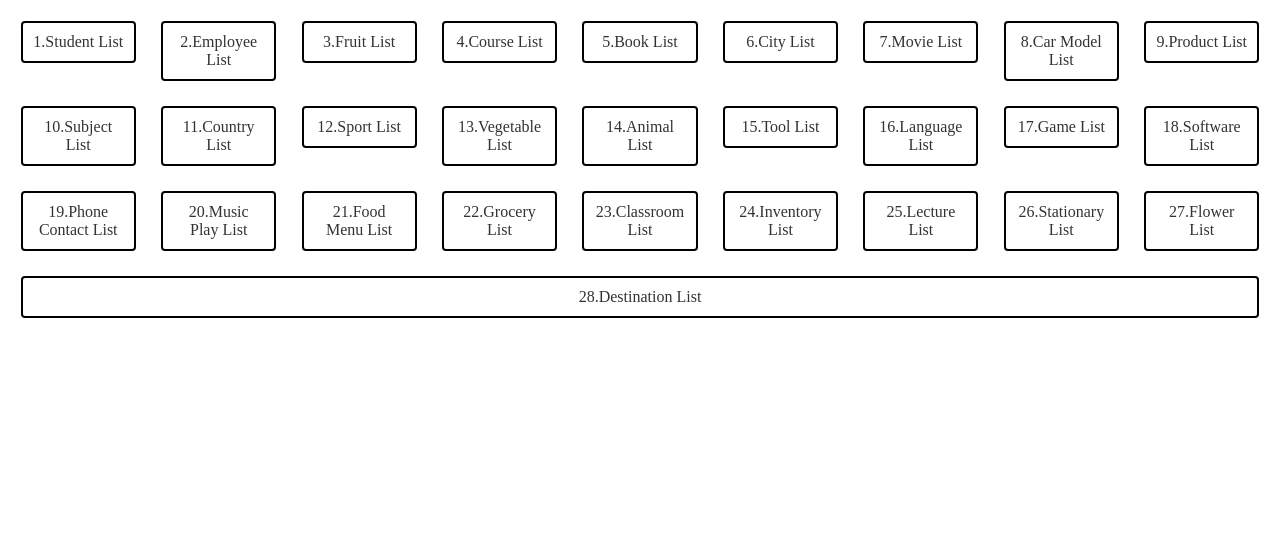
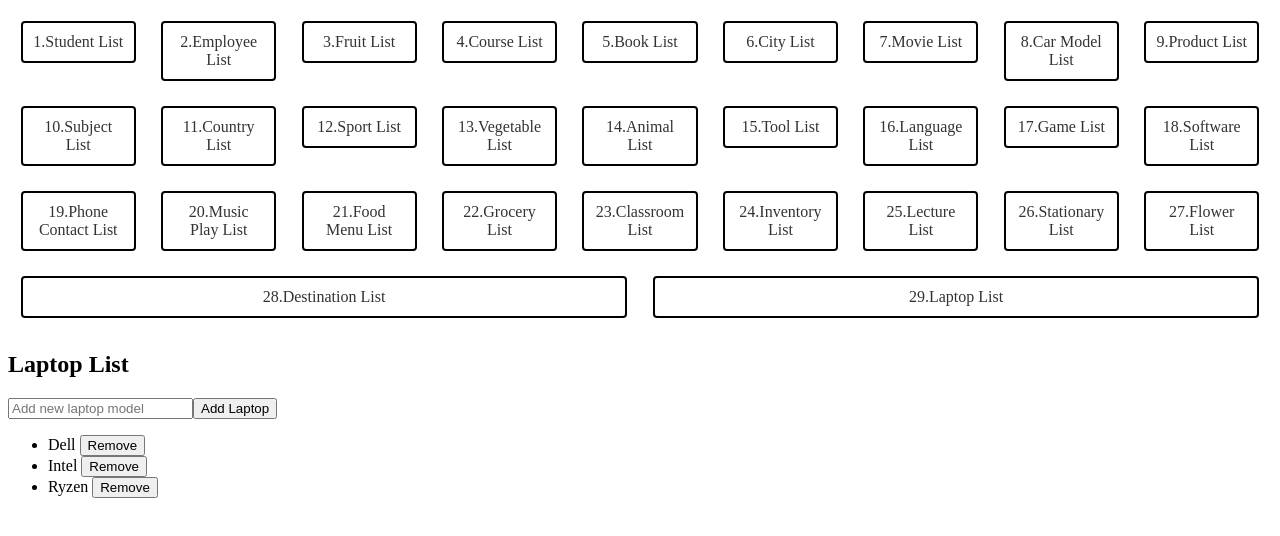
Before and after one commit to Xavierbaliw/Activity15-Angular-with-TypeScript-and-Data-Structures, an Angular app: page /laptoplist in a window 1280 px wide. Before the commit this address led to /. Shown: the top 536 px of the page. Built offline with nearby package versions, Linux system fonts and the light colour scheme.

Commit message:
29TH COMMIT laptoplist

```diff
--- a/src/app/app.component.html
+++ b/src/app/app.component.html
@@ -28,7 +28,7 @@
     <li><a routerLink="stationarylist">26.Stationary List</a></li>
     <li><a routerLink="flowerlist">27.Flower List</a></li>
     <li><a routerLink="destinationlist">28.Destination List</a></li>
-
+    <li><a routerLink="laptoplist">29.Laptop List</a></li>
   </ul>
 </nav>
 <router-outlet></router-outlet>
--- a/src/app/app.module.ts
+++ b/src/app/app.module.ts
@@ -33,6 +33,7 @@ import {LecturelistComponent} from "./component/lecturelist/lecturelist.componen
 import {StationarylistComponent} from "./component/stationarylist/stationarylist.component";
 import {FlowerlistComponent} from "./component/flowerlist/flowerlist.component";
 import {DestinationListComponent} from "./component/destination-list/destination-list.component";
+import {LaptopListComponent} from "./component/laptop-list/laptop-list.component";
 
 
 const routes: Routes = [
@@ -64,6 +65,7 @@ const routes: Routes = [
   {path: 'stationarylist', component: StationarylistComponent},
   {path: 'flowerlist', component: FlowerlistComponent},
   {path: 'destinationlist', component: DestinationListComponent},
+  {path: 'laptoplist', component: LaptopListComponent}
 
 
 
@@ -109,6 +111,7 @@ const routes: Routes = [
     StationarylistComponent,
     FlowerlistComponent,
     DestinationListComponent,
+    LaptopListComponent,
     ],
   providers: [
 
--- /dev/null
+++ b/src/app/component/laptop-list/laptop-list.component.html
@@ -0,0 +1,13 @@
+<div>
+  <h2>Laptop List</h2>
+
+  <input [(ngModel)]="newLaptop" placeholder="Add new laptop model" />
+  <button (click)="addLaptop()">Add Laptop</button>
+
+  <ul>
+    <li *ngFor="let laptop of laptops; let i = index">
+      {{ laptop }}
+      <button (click)="removeLaptop(i)">Remove</button>
+    </li>
+  </ul>
+</div>
--- /dev/null
+++ b/src/app/component/laptop-list/laptop-list.component.ts
@@ -0,0 +1,22 @@
+import { Component } from '@angular/core';
+
+@Component({
+  selector: 'app-laptop-list',
+  templateUrl: './laptop-list.component.html',
+  styleUrl: './laptop-list.component.css'
+})
+export class LaptopListComponent {
+  laptops: string[] = ['Dell', 'Intel', 'Ryzen'];
+  newLaptop: string = '';
+
+  addLaptop() {
+    if (this.newLaptop) {
+      this.laptops.push(this.newLaptop);
+      this.newLaptop = '';
+    }
+  }
+
+  removeLaptop(index: number) {
+    this.laptops.splice(index, 1);
+  }
+}
```
Also changed, not shown: src/app/component/laptop-list/laptop-list.component.css (added), 1 other file (tests, documents, lock files or other folders).
